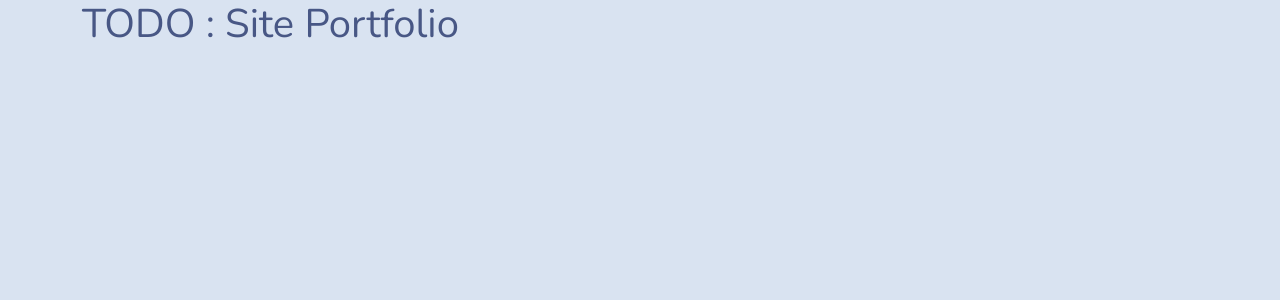
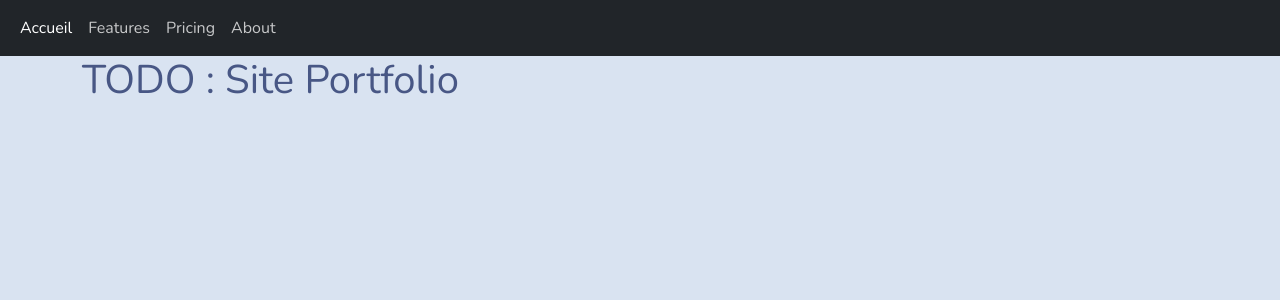
Before and after one commit to bastos-rcd/bastos-rcd.github.io, an Angular app: page / in a window 1280 px wide. Shown: the top 300 px of the page. Built offline with nearby package versions, Linux system fonts and the light colour scheme.

Commit message:
new(Menu)
Create navigation bar

```diff
--- a/src/app/app.component.html
+++ b/src/app/app.component.html
@@ -1,3 +1,5 @@
+<app-menu></app-menu>
+
 <div class="container">
   <h1>TODO : Site Portfolio</h1>
 </div>
--- a/src/app/app.component.ts
+++ b/src/app/app.component.ts
@@ -1,13 +1,15 @@
 import { Component } from '@angular/core';
 import { RouterOutlet } from '@angular/router';
+import { MenuComponent } from "./menu/menu.component";
 
 @Component({
   selector: 'app-root',
   standalone: true,
-  imports: [RouterOutlet],
   templateUrl: './app.component.html',
-  styleUrl: './app.component.css'
+  styleUrl: './app.component.css',
+  imports: [RouterOutlet, MenuComponent]
 })
+
 export class AppComponent {
   title = 'bastos-rcd.github.io';
 }
--- /dev/null
+++ b/src/app/menu/menu.component.html
@@ -0,0 +1,24 @@
+<nav class="navbar navbar-expand-lg bg-dark" data-bs-theme="dark">
+  <div class="container-fluid">
+    <button class="navbar-toggler" type="button" data-bs-toggle="collapse" data-bs-target="#navbarColor01"
+      aria-controls="navbarColor01" aria-expanded="false" aria-label="Toggle navigation">
+      <span class="navbar-toggler-icon"></span>
+    </button>
+    <div class="collapse navbar-collapse" id="navbarColor01">
+      <ul class="navbar-nav me-auto">
+        <li class="nav-item">
+          <a class="nav-link active">Accueil</a>
+        </li>
+        <li class="nav-item">
+          <a class="nav-link" href="#">Features</a>
+        </li>
+        <li class="nav-item">
+          <a class="nav-link" href="#">Pricing</a>
+        </li>
+        <li class="nav-item">
+          <a class="nav-link" href="#">About</a>
+        </li>
+      </ul>
+    </div>
+  </div>
+</nav>
--- a/src/index.html
+++ b/src/index.html
@@ -3,7 +3,7 @@
 
 <head>
   <meta charset="utf-8">
-  <title>BastosRcdGithubIo</title>
+  <title>Portfolio | Bastien Record</title>
   <base href="/">
   <meta name="viewport" content="width=device-width, initial-scale=1">
   <link rel="icon" href="icon.png">
```
Also changed, not shown: src/app/menu/menu.component.ts (added, +11 -0 lines), src/app/app.config.server.ts (line endings or trailing spaces), src/app/app.config.ts (line endings or trailing spaces), src/app/app.routes.ts (line endings or trailing spaces), src/app/menu/menu.component.css (added).
